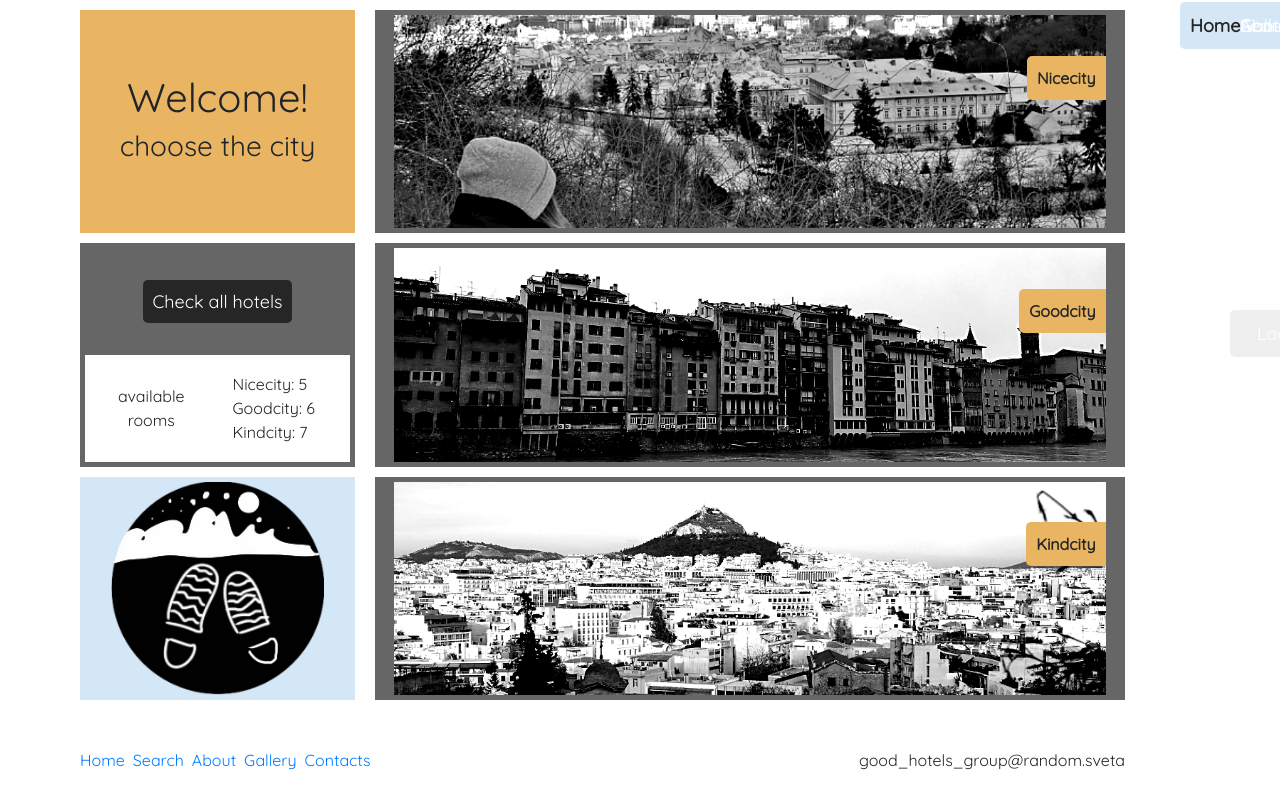
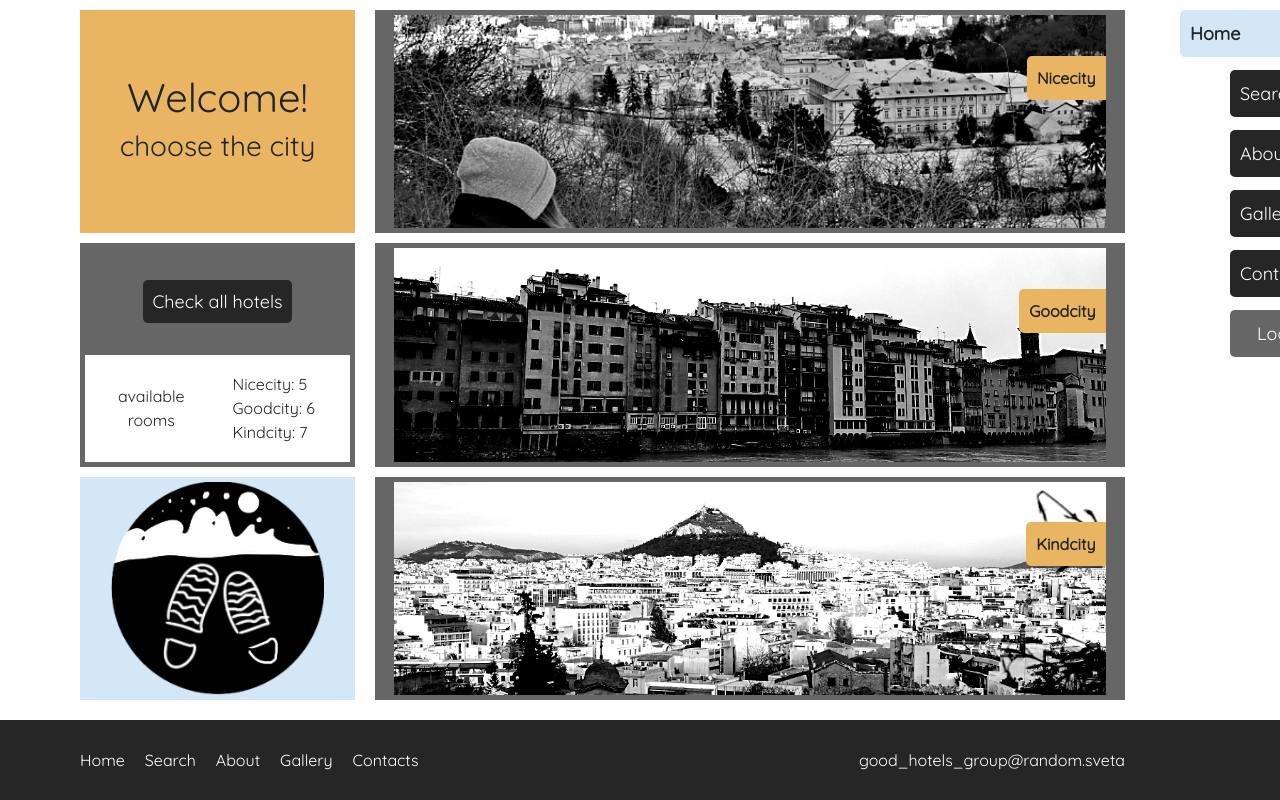
Before and after one commit to randomSveta/HotelSite, a React (Create React App) app: page / in a window 1280 px wide. Built offline with nearby package versions, Linux system fonts and the light colour scheme.

Commit message:
Add two components NavLinkButton, NavLinkButtonsGroup.

```diff
--- a/src/components/footer/Footer.js
+++ b/src/components/footer/Footer.js
@@ -1,21 +1,19 @@
 import React from 'react';
 import { Container, Row, Col } from 'reactstrap';
-import { navLinks } from "../navigation/nav-links";
+
+import NavLinkButtonsGroup from '../navigation/NavLinkButtonsGroup';
+
 import "./footer.css"
 
 export default function Footer(props) {
 
-    const listItems = navLinks.map(navLink => {
-        return <li className="list-inline-item">{navLink}</li>
-    })
-
     return (
-        <footer className='footer-height w-100 footer-colors'>
+        <footer id="footer" className='footer-height w-100 dark-color-bg text-white'>
             <Container className="my-0 mx-auto p-0 footer-height">
                 <Row className="m-0 p-0 footer-height justify-content-left align-items-center">
                     <Col xs="12" md="8" className="col-m-p">
                         <ul className="list-unstyled list-inline m-0 p-0">
-                            {listItems}
+                            <NavLinkButtonsGroup place="footer" />
                         </ul>
                     </Col>
                     <Col xs="12" md="3" className="col-m-p">
--- a/src/components/navigation/NavBar.js
+++ b/src/components/navigation/NavBar.js
@@ -1,6 +1,9 @@
 import React from 'react';
-import { navLinks } from "../navigation/nav-links";
+import NavLinkButtonsGroup from './NavLinkButtonsGroup';
+
+
 import "./navigation.css";
+
 
 export default class NavBar extends React.Component {
   constructor(props) {
@@ -19,11 +22,13 @@ export default class NavBar extends React.Component {
 
 
   render() {
+
+
     return (
       <React.Fragment>
         <nav id="side-navigation" className="side-nav overflow-hidden">
-          {navLinks}
-          <button id="login-button">Login</button>
+          <NavLinkButtonsGroup place="sidenav" />
+          <button id="login-button" className="gray-color-bg">Login</button>
         </nav>
       </React.Fragment >
     );
--- /dev/null
+++ b/src/components/navigation/NavLinkButton.js
@@ -0,0 +1,9 @@
+import React from 'react';
+import { NavLink } from "react-router-dom";
+
+export default function NavLinkButton(props) {
+
+    return (
+        <NavLink className="nav-link dark-color-bg" to={props.page.url} exact={props.page.title === "Home" ? true : false} id={props.page.title.toLowerCase() + "-navlink-" + props.place}>{props.page.title}</NavLink>
+    );
+}
--- /dev/null
+++ b/src/components/navigation/NavLinkButtonsGroup.js
@@ -0,0 +1,19 @@
+import React from 'react';
+import NavLinkButton from './NavLinkButton';
+import { PAGES } from "../pages/pages";
+
+
+export default function NavLinkButtonsGroup(props) {
+
+    const navLinks = PAGES.map((page, i) => {
+        let button;
+        if (props.place === "sidenav") {
+            button = <NavLinkButton page={page} key={i} place={props.place} />
+        } else if (props.place === "footer") {
+            button = <li className="list-inline-item m-0 p-0" key={i}><NavLinkButton page={page} place={props.place} /></li>
+        }
+        return button;
+    });
+
+    return navLinks;
+}
--- a/src/components/navigation/nav-links.js
+++ /dev/null
@@ -1,10 +0,0 @@
-
-import React from 'react';
-import { NavLink } from "react-router-dom";
-import { PAGES } from "../pages/pages";
-
-export const navLinks = PAGES.map((page, i) => {
-    return (
-        <NavLink to={page.url} exact={page.title === "Home" ? true : false} key={i} id={page.title.toLowerCase()}>{page.title}</NavLink>
-    );
-});
--- a/src/components/pages/home/Home.js
+++ b/src/components/pages/home/Home.js
@@ -21,7 +21,7 @@ export default function Home(props) {
 
     const citiesRooms = HOTELS_INFO.map((hotel, i) => {
         return (
-            <li>{hotel.city}: {i + 5}</li>
+            <li key={i}>{hotel.city}: {i + 5}</li>
         );
 
     });
@@ -31,7 +31,7 @@ export default function Home(props) {
     return (
         <Container className="p-0 my-0 mx-auto  container-home">
             <Row className="m-0 p-0 row-home justify-content-left align-items-start">
-                <Col md="3" className="text-center col-m-p">
+                <Col xs="12" md="3" className="text-center col-m-p">
                     <Row className="row-m-p row-height gold-color-bg justify-content-center align-items-center">
                         <Col xs="12" className="m-0 p-0">
                             <h1>Welcome!</h1>
```
